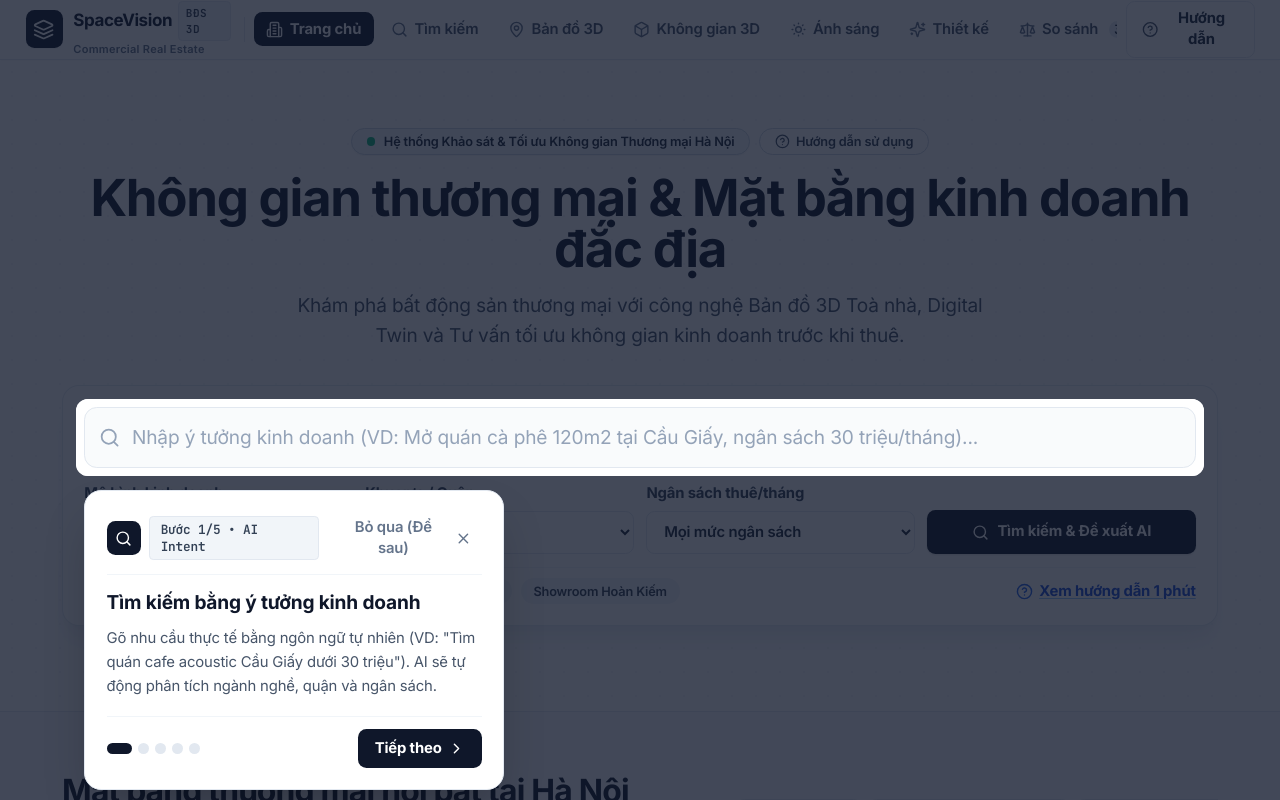
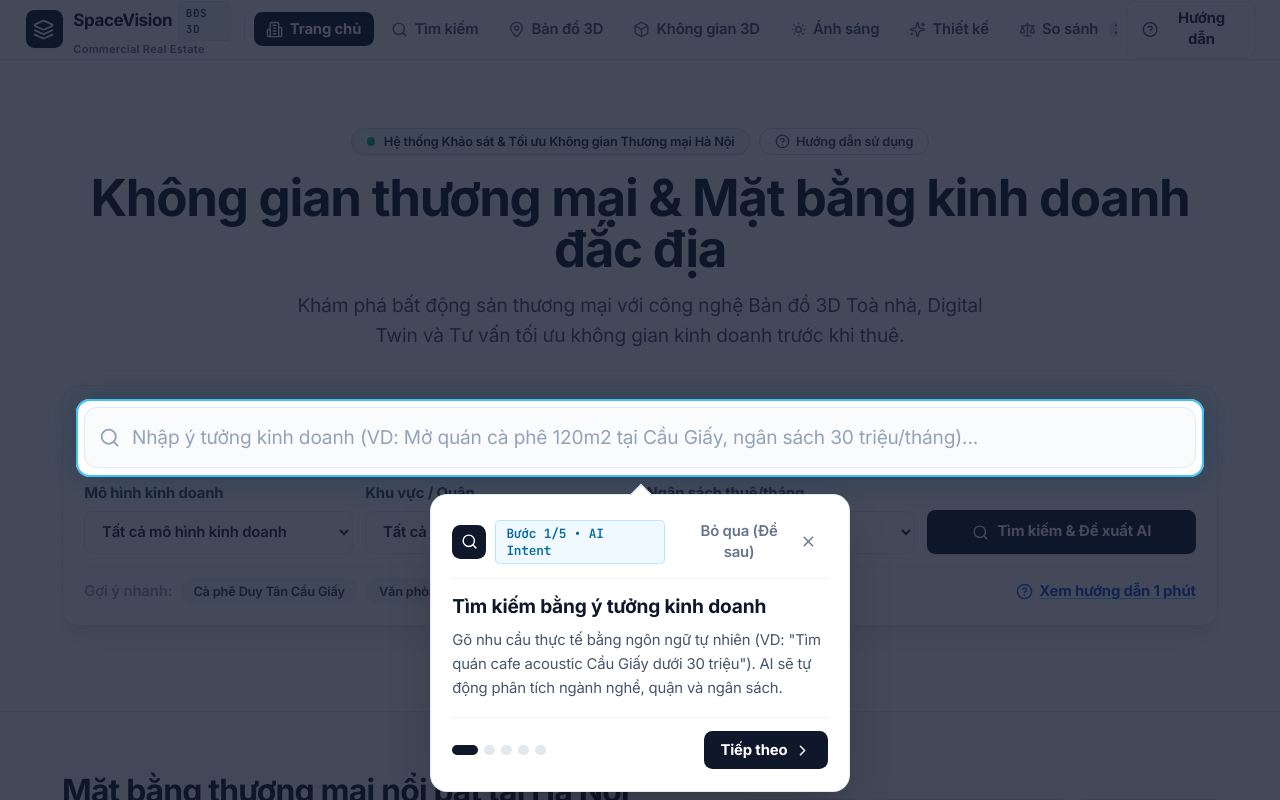
Before and after one commit to liliustwocout/BDS, a Next.js app: page / in a window 1280 px wide. Shown: the top 800 px of the page. Built offline with nearby package versions, Linux system fonts and the light colour scheme.

Commit message:
fix(tour): fix tooltip overlapping buttons with dynamic clearance and directional arrow pointer

```diff
--- a/src/components/common/InteractiveSpotlightTour.tsx
+++ b/src/components/common/InteractiveSpotlightTour.tsx
@@ -1,6 +1,6 @@
 'use client';
 
-import React, { useState, useEffect, useCallback, useRef } from 'react';
+import React, { useState, useEffect, useCallback, useRef, useLayoutEffect } from 'react';
 import {
   X,
   ChevronRight,
@@ -27,8 +27,8 @@ interface TourStep {
   title: string;
   description: string;
   icon: React.ComponentType<{ className?: string }>;
-  preferredPlacement?: 'top' | 'bottom';
-  padding?: number;
+  preferredPlacement: 'top' | 'bottom';
+  padding: number;
 }
 
 const TOUR_STEPS: TourStep[] = [
@@ -68,32 +68,32 @@ const TOUR_STEPS: TourStep[] = [
     description:
       'Mỗi mặt bằng hiển thị 4 chỉ số quan trọng nhất: Giá thuê (triệu/tháng), Diện tích (m²), Mặt tiền (m) và Số tầng, giúp bạn nắm bắt nhanh hiện trạng.',
     icon: Building2,
-    preferredPlacement: 'top',
+    preferredPlacement: 'bottom',
     padding: 8,
   },
   {
-    id: '3d-actions',
+    id: 'landlord-contact',
     stepNumber: 4,
     totalSteps: 5,
+    selector: '#tour-landlord-contact',
+    badge: 'Bước 4/5 • Liên hệ chính chủ',
+    title: 'Kết nối Chủ nhà & Đặt lịch hẹn xem',
+    description:
+      'Gọi hotline trực tiếp, chat Zalo 1 chạm hoặc đặt lịch hẹn khảo sát thực địa với chủ nhà hoặc ban quản lý toà nhà mà không qua môi giới trung gian.',
+    icon: PhoneCall,
+    preferredPlacement: 'top',
+    padding: 6,
+  },
+  {
+    id: '3d-actions',
+    stepNumber: 5,
+    totalSteps: 5,
     selector: '#tour-3d-actions',
-    badge: 'Bước 4/5 • Khảo sát 3D',
+    badge: 'Bước 5/5 • Khảo sát 3D',
     title: 'Khảo sát Bản đồ 3D & Không gian 3D Twin',
     description:
       'Bấm "Bản đồ 3D" để xem khối toà nhà lập thể và tiện ích quy hoạch; hoặc "Không gian 3D" để bóc tách từng tầng (Dollhouse) và đo kích thước phòng.',
     icon: Box,
-    preferredPlacement: 'top',
-    padding: 6,
-  },
-  {
-    id: 'landlord-contact',
-    stepNumber: 5,
-    totalSteps: 5,
-    selector: '#tour-landlord-contact',
-    badge: 'Bước 5/5 • Liên hệ chính chủ',
-    title: 'Kết nối Chủ nhà & Đặt lịch hẹn xem',
-    description:
-      'Gọi hotline trực tiếp, chat Zalo 1 chạm hoặc đặt lịch hẹn khảo sát thực địa với chủ nhà hoặc ban quản lý toà nhà mà không qua môi giới trung gian.',
-    icon: PhoneCall,
     preferredPlacement: 'top',
     padding: 6,
   },
@@ -116,7 +116,7 @@ export function InteractiveSpotlightTour() {
 
   const [currentStepIndex, setCurrentStepIndex] = useState(0);
   const [targetRect, setTargetRect] = useState<ElementRect | null>(null);
-  const [isTransitioning, setIsTransitioning] = useState(false);
+  const [tooltipHeight, setTooltipHeight] = useState(250);
   const tooltipRef = useRef<HTMLDivElement>(null);
 
   // If tour is triggered but user is on another tab, switch to 'landing' first
@@ -126,7 +126,17 @@ export function InteractiveSpotlightTour() {
     }
   }, [showOnboardingGuide, activeTab, setActiveTab]);
 
-  // Measure and scroll target element into view smoothly
+  // Dynamically measure actual tooltip height
+  useLayoutEffect(() => {
+    if (tooltipRef.current) {
+      const h = tooltipRef.current.offsetHeight;
+      if (h > 0 && Math.abs(h - tooltipHeight) > 4) {
+        setTooltipHeight(h);
+      }
+    }
+  });
+
+  // Measure target element position smoothly
   const updateSpotlightPosition = useCallback(() => {
     if (!showOnboardingGuide) return;
     const step = TOUR_STEPS[currentStepIndex];
@@ -134,7 +144,6 @@ export function InteractiveSpotlightTour() {
 
     const el = document.querySelector(step.selector);
     if (!el) {
-      // Element may not be rendered yet, retry in next frame
       requestAnimationFrame(() => {
         const retryEl = document.querySelector(step.selector);
         if (retryEl) {
@@ -159,28 +168,40 @@ export function InteractiveSpotlightTour() {
     });
   }, [showOnboardingGuide, currentStepIndex]);
 
-  // On step change or window scroll/resize, smoothly update coordinates
+  // On step change or window scroll/resize, smoothly scroll target and update coordinates
   useEffect(() => {
     if (!showOnboardingGuide) return;
 
     const step = TOUR_STEPS[currentStepIndex];
     if (!step) return;
 
-    setIsTransitioning(true);
-
     const timer = setTimeout(() => {
       const el = document.querySelector(step.selector);
       if (el) {
-        // Smooth scroll to target element
-        el.scrollIntoView({
-          behavior: 'smooth',
-          block: 'center',
-          inline: 'nearest',
-        });
+        const elRect = el.getBoundingClientRect();
+        const vh = window.innerHeight;
+        const targetAbsY = window.scrollY + elRect.top;
+
+        if (step.preferredPlacement === 'top') {
+          // Scroll target so it rests in the lower portion (~65% of screen height)
+          // Leaving ample room above for tooltip without overlapping
+          const targetScroll = targetAbsY - (vh * 0.65 - elRect.height / 2);
+          window.scrollTo({
+            top: Math.max(0, targetScroll),
+            behavior: 'smooth',
+          });
+        } else {
+          // preferred 'bottom': Scroll target so it rests in the upper portion (~24% of screen height)
+          // Leaving ample room below for tooltip without overlapping
+          const targetScroll = targetAbsY - vh * 0.24;
+          window.scrollTo({
+            top: Math.max(0, targetScroll),
+            behavior: 'smooth',
+          });
+        }
       }
       updateSpotlightPosition();
-      setIsTransitioning(false);
-    }, 50);
+    }, 60);
 
     const handleUpdate = () => {
       updateSpotlightPosition();
@@ -189,9 +210,9 @@ export function InteractiveSpotlightTour() {
     window.addEventListener('resize', handleUpdate, { passive: true });
     window.addEventListener('scroll', handleUpdate, { passive: true });
 
-    // Poll a few times after scroll to lock onto final position
-    const interval = setInterval(updateSpotlightPosition, 100);
-    const stopInterval = setTimeout(() => clearInterval(interval), 600);
+    // Poll to track smooth scrolling until complete
+    const interval = setInterval(updateSpotlightPosition, 50);
+    const stopInterval = setTimeout(() => clearInterval(interval), 650);
 
     return () => {
       clearTimeout(timer);
@@ -251,51 +272,78 @@ export function InteractiveSpotlightTour() {
   const isLastStep = currentStepIndex === TOUR_STEPS.length - 1;
   const padding = currentStep.padding || 8;
 
-  // Compute Tooltip Popover Coordinates
+  // Exact Clearance Geometry: Guarantees tooltip NEVER overlaps the highlighted target
   let tooltipStyle: React.CSSProperties = {
     position: 'fixed',
     zIndex: 9995,
   };
+
+  let placeAbove = false;
+  let arrowLeftPercent = 50;
 
   if (targetRect) {
     const viewportWidth = typeof window !== 'undefined' ? window.innerWidth : 1200;
     const viewportHeight = typeof window !== 'undefined' ? window.innerHeight : 800;
     const tooltipWidth = Math.min(420, viewportWidth - 32);
 
-    // Prefer bottom placement unless target is near viewport bottom
-    const spaceBelow = viewportHeight - (targetRect.top + targetRect.height + padding);
-    const spaceAbove = targetRect.top - padding;
+    const GAP = 18; // Guaranteed gap between cutout border and tooltip box
+    const targetTop = targetRect.top - padding;
+    const targetBottom = targetRect.top + targetRect.height + padding;
 
-    let placeAbove = false;
+    const spaceAbove = targetTop;
+    const spaceBelow = viewportHeight - targetBottom;
+
     if (currentStep.preferredPlacement === 'top') {
-      placeAbove = spaceAbove > 200 || spaceAbove > spaceBelow;
+      if (spaceAbove >= tooltipHeight + GAP + 12) {
+        placeAbove = true;
+      } else if (spaceBelow >= tooltipHeight + GAP + 12) {
+        placeAbove = false;
+      } else {
+        placeAbove = spaceAbove >= spaceBelow;
+      }
     } else {
-      placeAbove = spaceBelow < 220 && spaceAbove > 220;
+      // Preferred 'bottom'
+      if (spaceBelow >= tooltipHeight + GAP + 12) {
+        placeAbove = false;
+      } else if (spaceAbove >= tooltipHeight + GAP + 12) {
+        placeAbove = true;
+      } else {
+        placeAbove = spaceAbove >= spaceBelow;
+      }
     }
 
     let top = 0;
     if (placeAbove) {
-      top = Math.max(16, targetRect.top - padding - 210);
+      // Strictly ABOVE target: bottom edge of tooltip card is at (targetTop - GAP)
+      top = targetTop - tooltipHeight - GAP;
+      if (top < 12) top = 12;
     } else {
-      top = Math.min(viewportHeight - 220, targetRect.top + targetRect.height + padding + 14);
+      // Strictly BELOW target: top edge of tooltip card is at (targetBottom + GAP)
+      top = targetBottom + GAP;
+      if (top + tooltipHeight > viewportHeight - 12) {
+        top = Math.max(12, viewportHeight - tooltipHeight - 12);
+      }
     }
 
-    // Align left with target, clamp within screen
-    let left = targetRect.left;
+    // Horizontal centering relative to target element
+    let left = targetRect.left + (targetRect.width - tooltipWidth) / 2;
+    if (left < 16) left = 16;
     if (left + tooltipWidth > viewportWidth - 16) {
       left = viewportWidth - tooltipWidth - 16;
     }
-    if (left < 16) {
-      left = 16;
-    }
+
+    // Arrow alignment pointing at target center
+    const targetCenter = targetRect.left + targetRect.width / 2;
+    const arrowX = targetCenter - left;
+    arrowLeftPercent = Math.max(28, Math.min(tooltipWidth - 28, arrowX));
 
     tooltipStyle = {
       position: 'fixed',
-      top: `${top}px`,
-      left: `${left}px`,
+      top: `${Math.round(top)}px`,
+      left: `${Math.round(left)}px`,
       width: `${tooltipWidth}px`,
       zIndex: 9995,
-      transition: 'all 350ms cubic-bezier(0.16, 1, 0.3, 1)',
+      transition: 'top 300ms cubic-bezier(0.16, 1, 0.3, 1), left 300ms cubic-bezier(0.16, 1, 0.3, 1)',
     };
   } else {
     // Fallback: center in screen if rect not measured yet
@@ -319,28 +367,26 @@ export function InteractiveSpotlightTour() {
     >
       {/* 1. Backdrop Click Shield (prevents accidental clicks on underlying links during tour) */}
       <div
-        onClick={handleSkip}
-        className="fixed inset-0 z-[9991] bg-transparent cursor-default"
-        title="Bấm bên ngoài để bỏ qua hướng dẫn"
+        className="fixed inset-0 z-[9991] bg-transparent"
       />
 
-      {/* 2. Spotlight Cutout Box with 9999px Box Shadow (Smoothly morphs to target element) */}
+      {/* 2. Spotlight Cutout Box with 9999px Box Shadow (Illuminates target element, darkens surroundings) */}
       {targetRect && (
         <div
           style={{
             position: 'fixed',
-            top: `${targetRect.top - padding}px`,
-            left: `${targetRect.left - padding}px`,
-            width: `${targetRect.width + padding * 2}px`,
-            height: `${targetRect.height + padding * 2}px`,
-            borderRadius: '12px',
-            boxShadow: '0 0 0 9999px rgba(15, 23, 42, 0.78), 0 0 20px rgba(255, 255, 255, 0.4)',
-            border: '2px solid rgba(255, 255, 255, 0.95)',
+            top: `${Math.round(targetRect.top - padding)}px`,
+            left: `${Math.round(targetRect.left - padding)}px`,
+            width: `${Math.round(targetRect.width + padding * 2)}px`,
+            height: `${Math.round(targetRect.height + padding * 2)}px`,
+            borderRadius: '14px',
+            boxShadow: '0 0 0 9999px rgba(15, 23, 42, 0.78), 0 0 30px rgba(56, 189, 248, 0.55)',
+            border: '2.5px solid rgba(56, 189, 248, 0.95)',
             pointerEvents: 'none',
             zIndex: 9992,
-            transition: 'all 400ms cubic-bezier(0.16, 1, 0.3, 1)',
+            transition: 'all 350ms cubic-bezier(0.16, 1, 0.3, 1)',
           }}
-          className="ring-4 ring-slate-900/40"
+          className="ring-4 ring-sky-400/30"
         />
       )}
 
@@ -349,15 +395,51 @@ export function InteractiveSpotlightTour() {
         ref={tooltipRef}
         style={tooltipStyle}
         onClick={(e) => e.stopPropagation()}
-        className="rounded-2xl border border-slate-200 bg-white p-4 sm:p-5 shadow-2xl text-slate-900 animate-fade-in"
+        className="relative rounded-2xl border border-slate-200/90 bg-white p-4 sm:p-5 shadow-2xl text-slate-900 animate-fade-in"
       >
+        {/* Downward pointer arrow (when tooltip is strictly above target) */}
+        {targetRect && placeAbove && (
+          <div
+            style={{
+              position: 'absolute',
+              bottom: '-8px',
+              left: `${arrowLeftPercent}px`,
+              transform: 'translateX(-50%) rotate(45deg)',
+              width: '16px',
+              height: '16px',
+              backgroundColor: '#ffffff',
+              borderRight: '1.5px solid #cbd5e1',
+              borderBottom: '1.5px solid #cbd5e1',
+              zIndex: 9996,
+            }}
+          />
+        )}
+
+        {/* Upward pointer arrow (when tooltip is strictly below target) */}
+        {targetRect && !placeAbove && (
+          <div
+            style={{
+              position: 'absolute',
+              top: '-8px',
+              left: `${arrowLeftPercent}px`,
+              transform: 'translateX(-50%) rotate(45deg)',
+              width: '16px',
+              height: '16px',
+              backgroundColor: '#ffffff',
+              borderLeft: '1.5px solid #cbd5e1',
+              borderTop: '1.5px solid #cbd5e1',
+              zIndex: 9996,
+            }}
+          />
+        )}
+
         {/* Top Header of Card */}
         <div className="flex items-center justify-between gap-2 border-b border-slate-100 pb-2.5 mb-3">
           <div className="flex items-center gap-2 min-w-0">
             <div className="flex h-8 w-8 shrink-0 items-center justify-center rounded-lg bg-slate-900 text-white shadow-xs">
               <StepIcon className="h-4 w-4" />
             </div>
-            <span className="rounded bg-slate-100 px-2.5 py-1 font-mono text-xs font-bold text-slate-700 border border-slate-200">
+            <span className="rounded bg-sky-50 px-2.5 py-1 font-mono text-xs font-bold text-sky-700 border border-sky-200">
               {currentStep.badge}
             </span>
           </div>
@@ -373,7 +455,7 @@ export function InteractiveSpotlightTour() {
         </div>
 
         {/* Content Body */}
-        <div className="space-y-2 mb-4">
+        <div className="space-y-1.5 mb-4">
           <h3 className="text-base sm:text-lg font-bold text-slate-900 leading-snug">
             {currentStep.title}
           </h3>
@@ -416,7 +498,7 @@ export function InteractiveSpotlightTour() {
 
             <button
               onClick={handleNext}
-              className="flex items-center gap-1.5 px-4 py-2 rounded-lg bg-slate-900 text-xs sm:text-sm font-bold text-white hover:bg-slate-800 transition shadow-xs"
+              className="flex items-center gap-1.5 px-4 py-2 rounded-lg bg-slate-900 text-xs sm:text-sm font-bold text-white hover:bg-slate-800 transition shadow-xs active:scale-[0.98]"
             >
               {isLastStep ? (
                 <>
```
